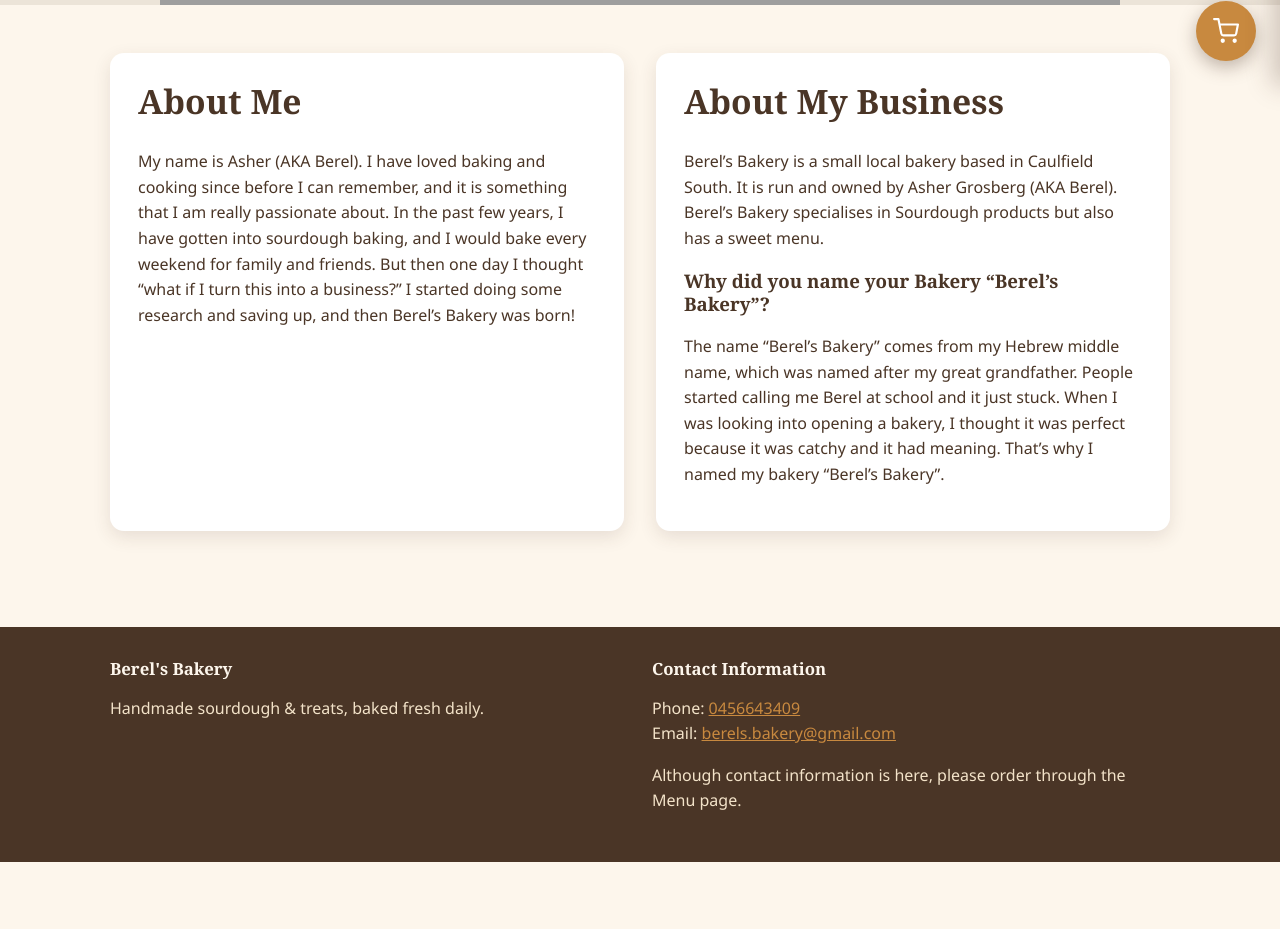
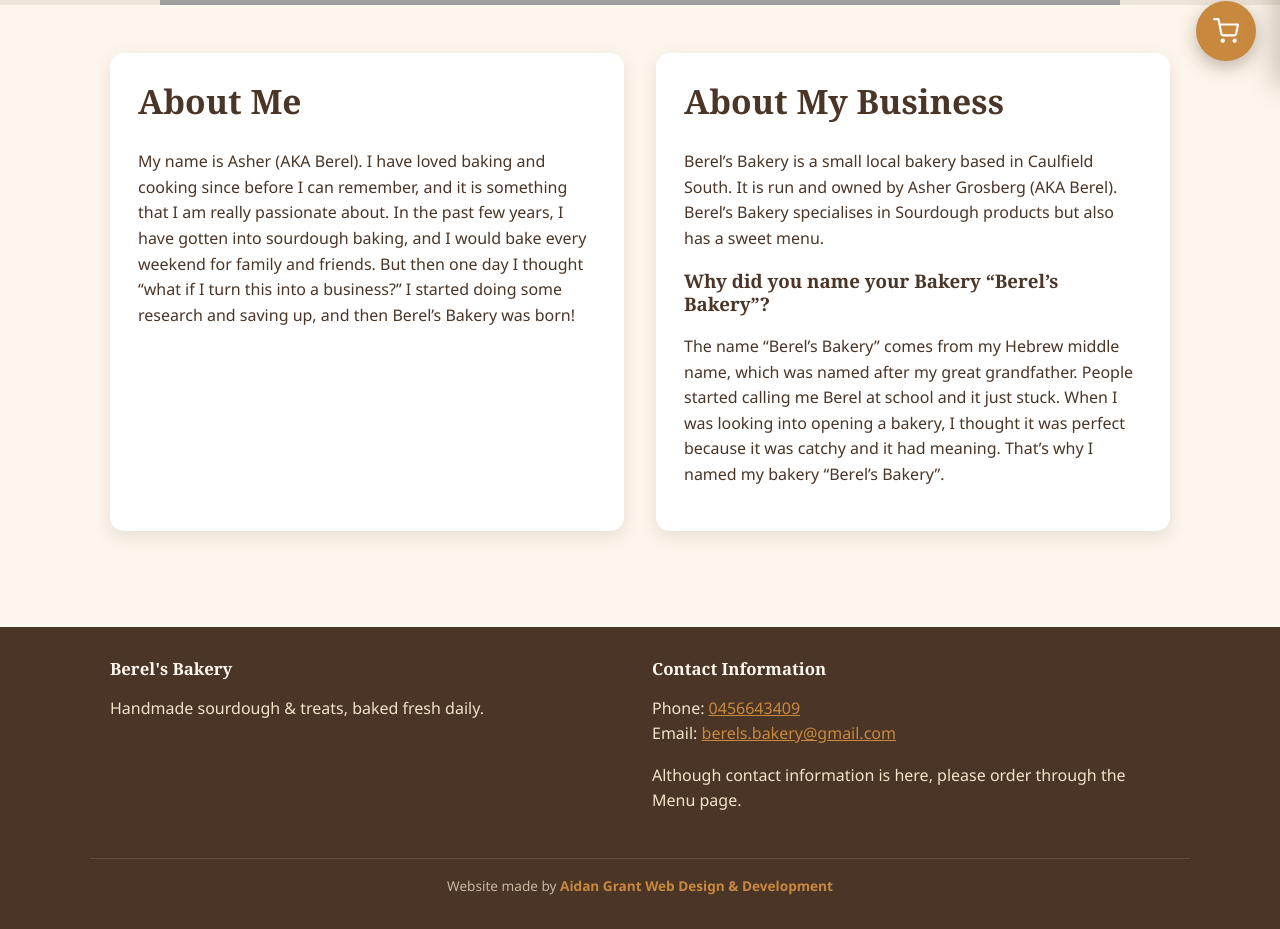
Before and after one commit to aidangrantprint-del/berels-bakery, a plain HTML site: page index.html in a window 1280 px wide. Shown: the part 715-1644 px from the top of the page. Before the commit the page ends 1577 px from the top, so only its background shows below. Drawn offline with Linux system fonts and the light colour scheme; grey boxes are pictures that could not be loaded.

Commit message:
Add 'Website made by Aidan Grant Web Design & Development' footer credit
Links to madebyaidan.com.au on every page.

Co-Authored-By: Claude Opus 5.5 <noreply@anthropic.com>

```diff
--- a/css/style.css
+++ b/css/style.css
@@ -517,6 +517,17 @@ textarea { min-height: 90px; resize: vertical; }
 }
 .site-footer h3 { color: var(--cream); margin: 0 0 0.5rem; font-size: 1.05rem; }
 .site-footer a { color: var(--crust); }
+.footer-credit {
+  max-width: var(--max);
+  margin: 1.75rem auto 0;
+  padding: 1rem 1.25rem 0;
+  border-top: 1px solid rgba(243, 227, 201, 0.15);
+  text-align: center;
+  font-size: 0.85rem;
+  color: rgba(243, 227, 201, 0.75);
+}
+.footer-credit a { color: var(--crust); text-decoration: none; font-weight: 600; }
+.footer-credit a:hover { text-decoration: underline; }
 
 /* ===== Responsive ===== */
 @media (max-width: 700px) {
--- a/index.html
+++ b/index.html
@@ -70,6 +70,7 @@
         <p>Although contact information is here, please order through the Menu page.</p>
       </div>
     </div>
+    <p class="footer-credit">Website made by <a href="https://madebyaidan.com.au" target="_blank" rel="noopener">Aidan Grant Web Design &amp; Development</a></p>
   </footer>
 </body>
 </html>
```
Also changed, not shown: items/choc-chunk-cookie.html (+1 -0 lines), items/cinnamon-scroll.html (+1 -0 lines), items/seeded-sourdough.html (+1 -0 lines), items/white-sourdough.html (+1 -0 lines), menu.html (+1 -0 lines), order-success.html (+1 -0 lines).
